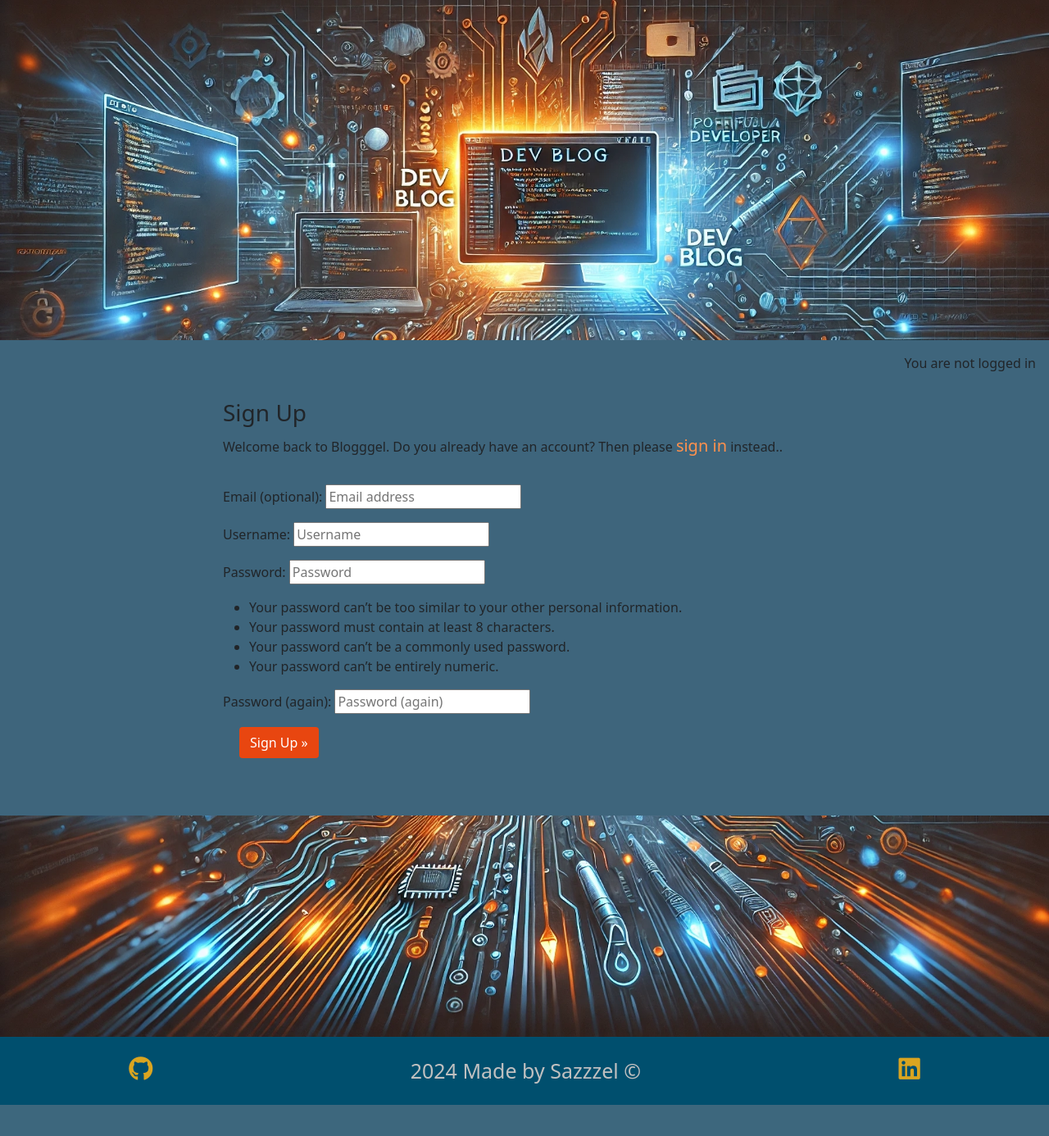
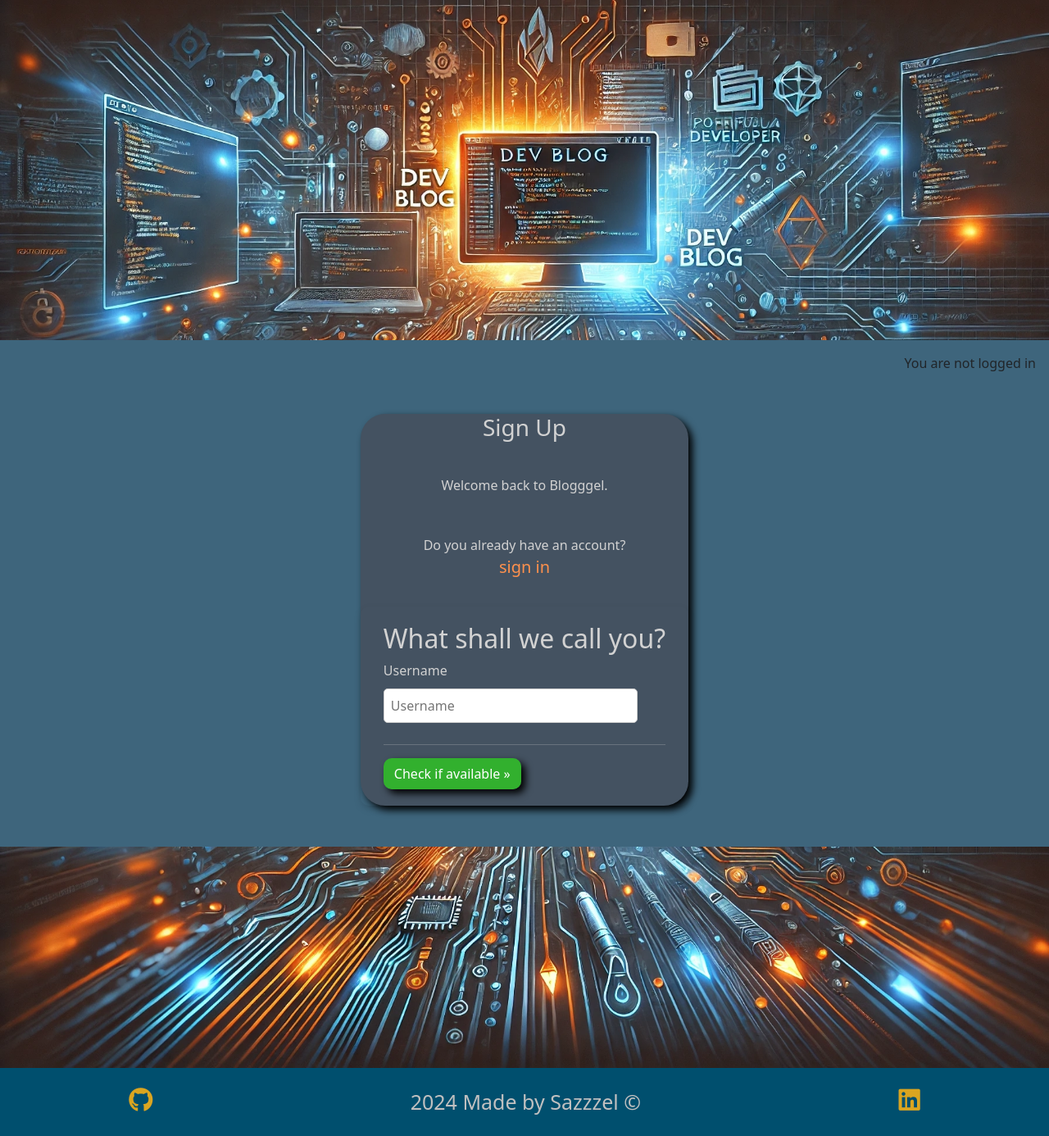
Before and after one commit to Sazzzel/Blogggel, a Django app: page /accounts/signup/ in a window 1280 px wide. Shown: the part 63-1449 px from the top of the page at 82% size. Before the commit the page ends 1411 px from the top, so only its background shows below. Run offline with Django 4.2, Linux system fonts and the light colour scheme; some libraries are stand-ins or nearby versions.

Commit message:
Add: changed signup page due to errors caused by allauth/crispyforms & styled page

```diff
--- a/blogggel/templates/blogggel/index.html
+++ b/blogggel/templates/blogggel/index.html
@@ -31,7 +31,7 @@
                                 <p class="card-text">{{post.excerpt}}</p>
 
 
-                            <hr />
+                            <hr>
 
                         </div>
                     </div>
--- a/static/css/style.css
+++ b/static/css/style.css
@@ -50,9 +50,6 @@ footer p{
 }
 .logout{
     padding-top: 20px;
-    padding-bottom: 70px;
-}
-.signup {
     padding-bottom: 70px;
 }
 .login {
@@ -144,13 +141,27 @@ footer p{
     background-color: #ffcc33;
     color: white;
 }
-.btn-signup,
+.prev-step,
 .btn-edit,
 .btn-comment-edit,
 .btn-testimonial-edit {
     color: #fff;
     background: #E84610;
     margin-left: 20px;
+    border-radius: 10px;
+    box-shadow: 5px 5px 10px black;
+    justify-self: center;
+}
+.next-step,
+.btn-signup {
+    color: #fff;
+    background: #29e810a1;
+    margin-left: auto;
+    margin-right: auto;
+    border-radius: 10px;
+    box-shadow: 5px 5px 10px black;
+    justify-self: center;
+
 }
 .btn-signup:hover,
 .btn-signup:active {
@@ -198,3 +209,60 @@ footer p{
 .comment-colour {
     color: #d2d2d2;
 }
+.wizard {
+    display: flex;
+    justify-content: center;
+    border-radius: 30px;
+    background-color: #445261;
+    box-shadow: 5px 5px 10px black;
+    margin: 50px;
+    color: #d2d2d2;
+    justify-self: center;
+    min-width: 400px;
+
+    flex-direction: column;
+
+    align-items: center;    /* Vertically center */
+    justify-items: center;
+
+}
+.form-step {
+    display: none;
+}
+
+.form-step.active {
+    display: flex;
+    justify-content: center;
+    align-items: center;    /* Vertically center */
+    justify-items: center;
+    flex-direction: column;
+}
+
+.errorlist {
+    color: red;
+    margin: 5px 0;
+    padding-left: 15px;
+    list-style-type: circle;
+}
+
+
+
+.signup {
+    padding: 20px;
+    border-radius: 10px;
+    box-shadow: 0 4px 10px rgba(0, 0, 0, 0.1);
+    width: 100%;
+    max-width: 400px;
+    display: flex;
+
+    justify-content: center;
+    align-items: center;
+}
+
+.form-step input {
+    width: 90%;
+    margin: 10px 0;
+    padding: 8px;
+    border: 1px solid #ccc;
+    border-radius: 5px;
+}
--- a/templates/account/login.html
+++ b/templates/account/login.html
@@ -22,7 +22,7 @@
         <div class="col-md-8 mt-3 offset-md-2">
             <form class="login" method="POST" action="{% url 'account_login' %}">
                 {% csrf_token %}
-                {{ form.as_p }}
+                {{ form.as_table }}
                 {% if redirect_field_value %}
                 <input type="hidden" name="{{ redirect_field_name }}" value="{{ redirect_field_value }}" />
                 {% endif %}
--- a/templates/account/signup.html
+++ b/templates/account/signup.html
@@ -7,26 +7,116 @@
 
 {% block content %}
 
-<div class="container">
-    <div class="row">
-        <div class="col-md-8 mt-3 offset-md-2">
-          <h3>{% trans "Sign Up" %}</h3>
+<div class="wizard">
 
-          <p>{% blocktrans %}Welcome back to Blogggel. Do you already have an account? Then please <a class="link" href="{{ login_url }}">sign in</a> instead..{% endblocktrans %}</p>
-        </div>
-      </div>
-      <div class="row">
-        <div class="col-md-8 mt-3 offset-md-2">
 
-            <form class="signup" id="signup_form" method="post" action="{% url 'account_signup' %}">
+          <h3>{% trans "Sign Up" %}</h3><hr>
+
+          <p>{% blocktrans %}Welcome back to Blogggel.</p> <hr>Do you already have an account?<br> <a class="link" href="{{ login_url }}">sign in</a>{% endblocktrans %}
+
+
+
+
+
+          <hr><form class="signup" id="signup_form" method="post" action="{% url 'account_signup' %}">
             {% csrf_token %}
-            {{ form.as_p }}
-            {% if redirect_field_value %}
-            <input type="hidden" name="{{ redirect_field_name }}" value="{{ redirect_field_value }}" />
-            {% endif %}
-            <button class="btn btn-signup right" type="submit">{% trans "Sign Up" %} &raquo;</button>
-        </div>
-    </div>
+            <div id="step-0" class="form-step">
+                <h2>What shall we call you?</h2>
+                <label for="id_username">Username</label><br>
+                {{ form.username }}
+                {% if form.username.errors %}
+                    <ul class="errorlist">
+                        {% for error in form.username.errors %}
+                            <li>{{ error }}</li>
+                        {% endfor %}
+                    </ul>
+                {% endif %}
+                <hr><button type="button" class="btn next-step" data-next="step-1">Check if available &raquo;</button>
+            </div>
+
+            <div id="step-1" class="form-step" style="display: none;">
+                <h2>Tell us about you. What is your email?</h2>
+                <label for="id_email">Email (You don't need to give us this but it would be cool, as we could keep you updated and secure your account!)</label><br>
+                {{ form.email }}
+                {% if form.email.errors %}
+                    <ul class="errorlist">
+                        {% for error in form.email.errors %}
+                            <li>{{ error }}</li>
+                        {% endfor %}
+                    </ul>
+                {% endif %}
+                <hr><button type="button" class="btn prev-step" data-prev="step-0">Go back...</button>
+                <button type="button" class="btn next-step" data-next="step-2">Continue &raquo;</button>
+            </div>
+
+            <div id="step-2" class="form-step" style="display: none;">
+                <h2>Lets secure your account!</h2>
+                <label for="id_password1">Password</label><br>
+                {{ form.password1 }}
+                {% if form.password1.errors %}
+                    <ul class="errorlist">
+                        {% for error in form.password1.errors %}
+                            <li>{{ error }}</li>
+                        {% endfor %}
+                    </ul>
+                {% endif %}
+                <br><label for="id_password2">Confirm Password</label><br>
+                {{ form.password2 }}
+                {% if form.password2.errors %}
+                    <ul class="errorlist">
+                        {% for error in form.password2.errors %}
+                            <li>{{ error }}</li>
+                        {% endfor %}
+                    </ul>
+                {% endif %}
+                <hr><button type="button" class="btn prev-step" data-prev="step-1">Go Back...</button>
+                <button type="submit" class="btn btn-signup">{% trans "Check if I'm done!" %} &raquo;</button>
+            </div>
+        </form>
+
+        <script>
+            document.addEventListener("DOMContentLoaded", function () {
+                const steps = document.querySelectorAll(".form-step");
+                const form = document.getElementById("signup_form");
+
+                // Function to show a specific step
+                function showStep(stepId) {
+                    steps.forEach((step) => {
+                        step.style.display = step.id === stepId ? "block" : "none";
+                    });
+                }
+
+                // Handle Next and Previous buttons
+                document.querySelectorAll(".btn.next-step, .btn.prev-step").forEach((btn) => {
+                    btn.addEventListener("click", function () {
+                        const targetStep = this.getAttribute("data-next") || this.getAttribute("data-prev");
+                        showStep(targetStep);
+                    });
+                });
+
+                // Automatically navigate to the first step with an error
+                function navigateToErrorStep() {
+                    const errorSteps = [
+                        { step: "step-0", hasError: !!document.querySelector("#step-0 .errorlist") },
+                        { step: "step-1", hasError: !!document.querySelector("#step-1 .errorlist") },
+                        { step: "step-2", hasError: !!document.querySelector("#step-2 .errorlist") },
+                    ];
+
+                    const firstErrorStep = errorSteps.find((step) => step.hasError);
+                    if (firstErrorStep) {
+                        showStep(firstErrorStep.step);
+                    } else {
+                        showStep("step-0");
+                    }
+                }
+
+                // Call navigateToErrorStep on page load
+                navigateToErrorStep();
+            });
+        </script>
+
+
+
 </div>
 
 {% endblock content %}
--- a/templates/base.html
+++ b/templates/base.html
@@ -38,7 +38,7 @@
             alt="Capital B on a metel button. Used as the Bloggel Logo.">
             <span class="brand-text">Blogggel</span>
             </div>
-            <button class="navbar-toggler ms-auto" type="button" data-bs-toggle="collapse"1
+            <button class="navbar-toggler ms-auto" type="button" data-bs-toggle="collapse"
               data-bs-target="#navbarText" aria-controls="navbarText" aria-expanded="false"
               aria-label="Toggle navigation">
               <span class="navbar-toggler-icon"></span>
@@ -99,7 +99,7 @@
 
 
 
-    <img loading="lazy" src="{% static 'images/HeroImageBottom.webp' %}" width="100%" class="img-fluid" alt="Circet board with components">
+    <img loading="lazy" src="{% static 'images/HeroImageBottom.webp' %}" class="img-fluid hero-img" alt="Circet board with components">
        <!-- Footer -->
        <footer class="footer mt-auto py-3 dark-bg">
 
```
